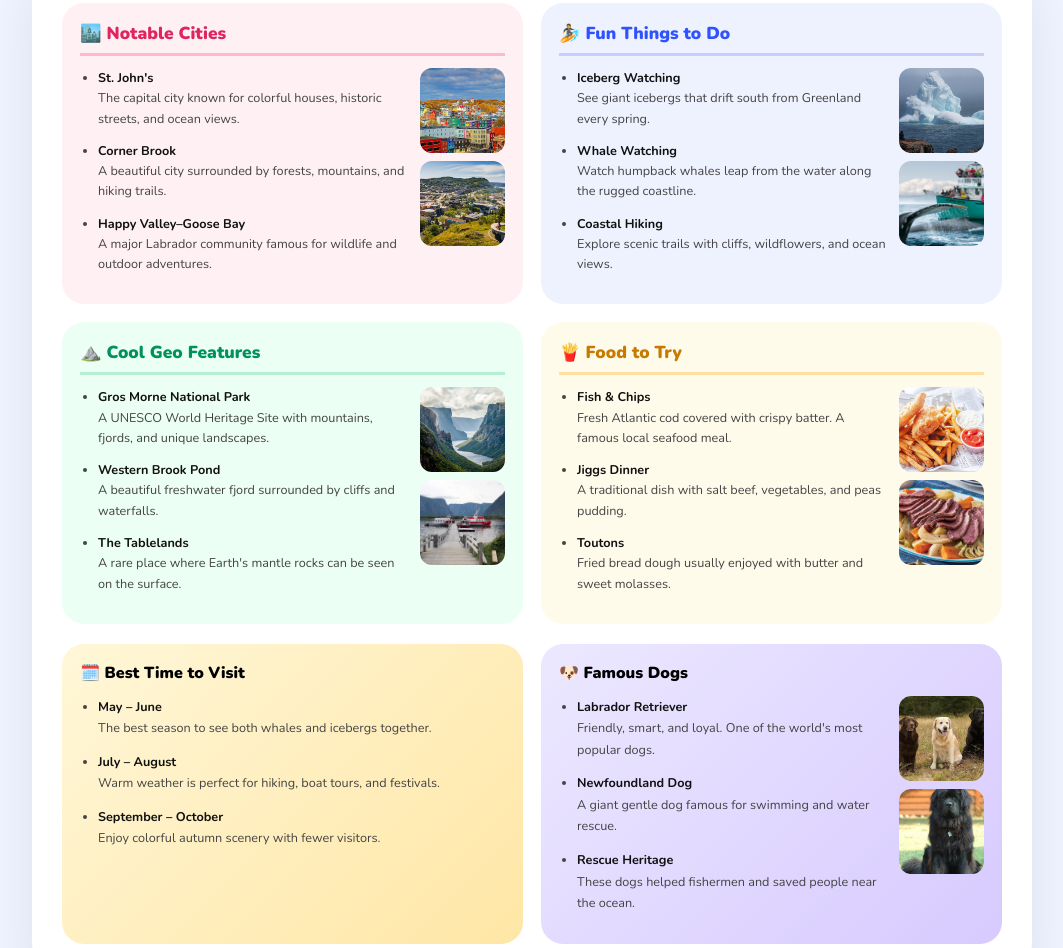
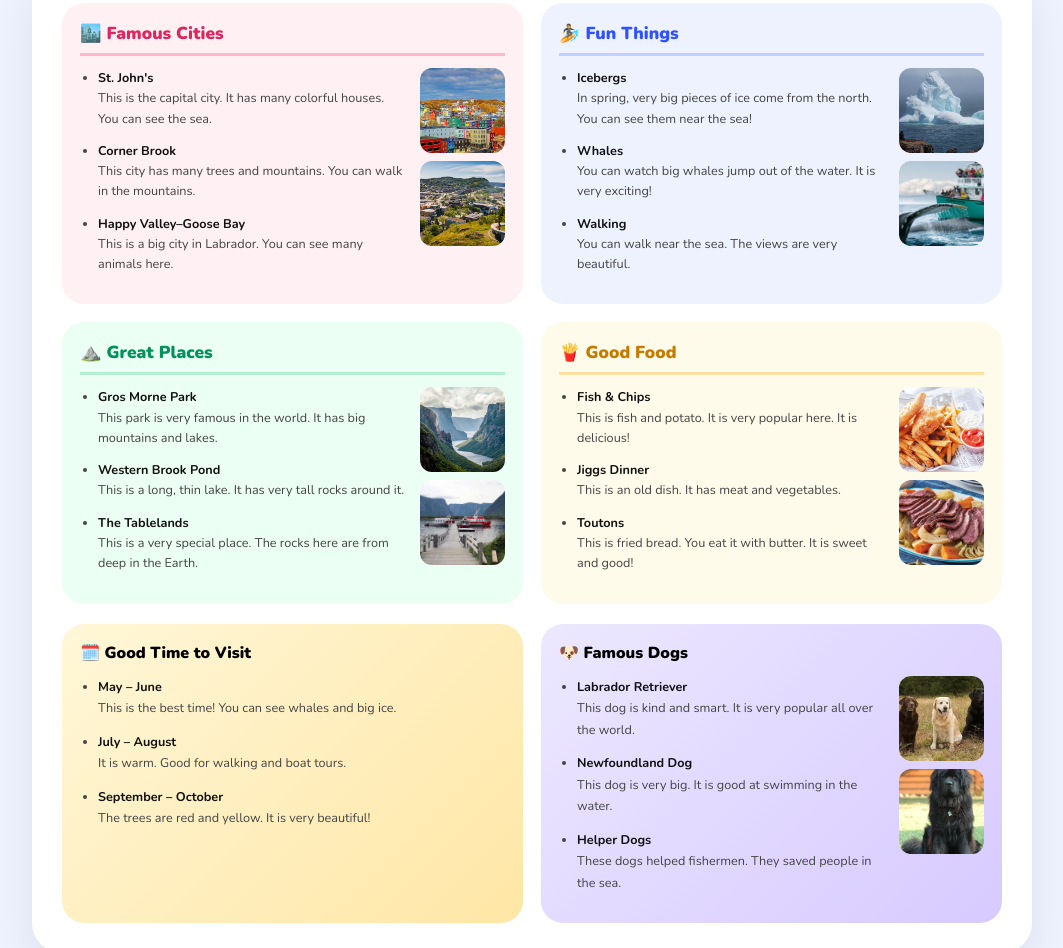
Before and after one commit to konnosora-web/-, a plain HTML site: page index.html in a window 1280 px wide. Shown: the part 313-1261 px from the top of the page, without its empty margins (108-1171 px from the left). Drawn offline with nearby package versions, Linux system fonts and the light colour scheme.

Commit message:
Update index.html

```diff
--- a/index.html
+++ b/index.html
@@ -79,21 +79,10 @@ body{
   padding:18px;
 }
 
-.cities{
-  background:#fff0f3;
-}
-
-.fun{
-  background:#eef2ff;
-}
-
-.geo{
-  background:#ecfff4;
-}
-
-.food{
-  background:#fffbea;
-}
+.cities{ background:#fff0f3; }
+.fun{    background:#eef2ff; }
+.geo{    background:#ecfff4; }
+.food{   background:#fffbea; }
 
 .card-title{
   font-size:13pt;
@@ -102,25 +91,10 @@ body{
   padding-bottom:8px;
 }
 
-.cities .card-title{
-  color:#df245f;
-  border-bottom:3px solid #ffb7cb;
-}
-
-.fun .card-title{
-  color:#2f52ff;
-  border-bottom:3px solid #c2cfff;
-}
-
-.geo .card-title{
-  color:#00915f;
-  border-bottom:3px solid #b4efd1;
-}
-
-.food .card-title{
-  color:#c67b00;
-  border-bottom:3px solid #ffe0a2;
-}
+.cities .card-title{ color:#df245f; border-bottom:3px solid #ffb7cb; }
+.fun    .card-title{ color:#2f52ff; border-bottom:3px solid #c2cfff; }
+.geo    .card-title{ color:#00915f; border-bottom:3px solid #b4efd1; }
+.food   .card-title{ color:#c67b00; border-bottom:3px solid #ffe0a2; }
 
 .card-body{
   display:flex;
@@ -135,17 +109,9 @@ body{
   line-height:1.6;
 }
 
-.card-text ul{
-  padding-left:18px;
-}
-
-.card-text li{
-  margin-bottom:12px;
-}
-
-.card-text strong{
-  color:#111;
-}
+.card-text ul{ padding-left:18px; }
+.card-text li{ margin-bottom:12px; }
+.card-text strong{ color:#111; }
 
 .photos{
   display:flex;
@@ -186,13 +152,8 @@ body{
   padding:18px;
 }
 
-.time{
-  background:linear-gradient(135deg,#fff7d8,#ffe6a5);
-}
-
-.dogs{
-  background:linear-gradient(135deg,#ece8ff,#d7caff);
-}
+.time{ background:linear-gradient(135deg,#fff7d8,#ffe6a5); }
+.dogs{ background:linear-gradient(135deg,#ece8ff,#d7caff); }
 
 .bottom-title{
   font-size:12pt;
@@ -206,29 +167,14 @@ body{
   color:#444;
 }
 
-.bottom-text ul{
-  padding-left:18px;
-}
-
-.bottom-text li{
-  margin-bottom:12px;
-}
-
-.bottom-text strong{
-  color:#111;
-}
+.bottom-text ul{ padding-left:18px; }
+.bottom-text li{ margin-bottom:12px; }
+.bottom-text strong{ color:#111; }
 
 @media(max-width:700px){
-  .grid{
-    grid-template-columns:1fr;
-  }
-  .bottom{
-    grid-template-columns:1fr;
-  }
-  .photo-upload{
-    width:70px;
-    height:70px;
-  }
+  .grid{    grid-template-columns:1fr; }
+  .bottom{  grid-template-columns:1fr; }
+  .photo-upload{ width:70px; height:70px; }
 }
 </style>
 </head>
@@ -252,13 +198,13 @@ body{
     <div class="grid">
 
       <div class="card cities">
-        <div class="card-title">🏙️ Notable Cities</div>
+        <div class="card-title">🏙️ Famous Cities</div>
         <div class="card-body">
           <div class="card-text">
             <ul>
-              <li><strong>St. John's</strong><br>The capital city known for colorful houses, historic streets, and ocean views.</li>
-              <li><strong>Corner Brook</strong><br>A beautiful city surrounded by forests, mountains, and hiking trails.</li>
-              <li><strong>Happy Valley–Goose Bay</strong><br>A major Labrador community famous for wildlife and outdoor adventures.</li>
+              <li><strong>St. John's</strong><br>This is the capital city. It has many colorful houses. You can see the sea.</li>
+              <li><strong>Corner Brook</strong><br>This city has many trees and mountains. You can walk in the mountains.</li>
+              <li><strong>Happy Valley–Goose Bay</strong><br>This is a big city in Labrador. You can see many animals here.</li>
             </ul>
           </div>
           <div class="photos">
@@ -273,39 +219,39 @@ body{
       </div>
 
       <div class="card fun">
-        <div class="card-title">🏄 Fun Things to Do</div>
+        <div class="card-title">🏄 Fun Things</div>
         <div class="card-body">
           <div class="card-text">
             <ul>
-              <li><strong>Iceberg Watching</strong><br>See giant icebergs that drift south from Greenland every spring.</li>
-              <li><strong>Whale Watching</strong><br>Watch humpback whales leap from the water along the rugged coastline.</li>
-              <li><strong>Coastal Hiking</strong><br>Explore scenic trails with cliffs, wildflowers, and ocean views.</li>
+              <li><strong>Icebergs</strong><br>In spring, very big pieces of ice come from the north. You can see them near the sea!</li>
+              <li><strong>Whales</strong><br>You can watch big whales jump out of the water. It is very exciting!</li>
+              <li><strong>Walking</strong><br>You can walk near the sea. The views are very beautiful.</li>
             </ul>
           </div>
           <div class="photos">
             <div class="photo-upload">
-              <img src="IMG_0085.jpeg" alt="Iceberg Watching">
+              <img src="IMG_0085.jpeg" alt="Icebergs">
             </div>
             <div class="photo-upload">
-              <img src="IMG_1615.jpeg" alt="Whale Watching">
+              <img src="IMG_1615.jpeg" alt="Whales">
             </div>
           </div>
         </div>
       </div>
 
       <div class="card geo">
-        <div class="card-title">⛰️ Cool Geo Features</div>
+        <div class="card-title">⛰️ Great Places</div>
         <div class="card-body">
           <div class="card-text">
             <ul>
-              <li><strong>Gros Morne National Park</strong><br>A UNESCO World Heritage Site with mountains, fjords, and unique landscapes.</li>
-              <li><strong>Western Brook Pond</strong><br>A beautiful freshwater fjord surrounded by cliffs and waterfalls.</li>
-              <li><strong>The Tablelands</strong><br>A rare place where Earth's mantle rocks can be seen on the surface.</li>
+              <li><strong>Gros Morne Park</strong><br>This park is very famous in the world. It has big mountains and lakes.</li>
+              <li><strong>Western Brook Pond</strong><br>This is a long, thin lake. It has very tall rocks around it.</li>
+              <li><strong>The Tablelands</strong><br>This is a very special place. The rocks here are from deep in the Earth.</li>
             </ul>
           </div>
           <div class="photos">
             <div class="photo-upload">
-              <img src="IMG_0084.jpeg" alt="Gros Morne National Park">
+              <img src="IMG_0084.jpeg" alt="Gros Morne Park">
             </div>
             <div class="photo-upload">
               <img src="IMG_1616.jpeg" alt="Western Brook Pond">
@@ -315,18 +261,18 @@ body{
       </div>
 
       <div class="card food">
-        <div class="card-title">🍟 Food to Try</div>
+        <div class="card-title">🍟 Good Food</div>
         <div class="card-body">
           <div class="card-text">
             <ul>
-              <li><strong>Fish & Chips</strong><br>Fresh Atlantic cod covered with crispy batter. A famous local seafood meal.</li>
-              <li><strong>Jiggs Dinner</strong><br>A traditional dish with salt beef, vegetables, and peas pudding.</li>
-              <li><strong>Toutons</strong><br>Fried bread dough usually enjoyed with butter and sweet molasses.</li>
+              <li><strong>Fish & Chips</strong><br>This is fish and potato. It is very popular here. It is delicious!</li>
+              <li><strong>Jiggs Dinner</strong><br>This is an old dish. It has meat and vegetables.</li>
+              <li><strong>Toutons</strong><br>This is fried bread. You eat it with butter. It is sweet and good!</li>
             </ul>
           </div>
           <div class="photos">
             <div class="photo-upload">
-              <img src="IMG_0083.jpeg" alt="Fish & Chips">
+              <img src="IMG_0083.jpeg" alt="Fish and Chips">
             </div>
             <div class="photo-upload">
               <img src="IMG_1617.webp" alt="Jiggs Dinner">
@@ -340,12 +286,12 @@ body{
     <div class="bottom">
 
       <div class="bottom-card time">
-        <div class="bottom-title">🗓️ Best Time to Visit</div>
+        <div class="bottom-title">🗓️ Good Time to Visit</div>
         <div class="bottom-text">
           <ul>
-            <li><strong>May – June</strong><br>The best season to see both whales and icebergs together.</li>
-            <li><strong>July – August</strong><br>Warm weather is perfect for hiking, boat tours, and festivals.</li>
-            <li><strong>September – October</strong><br>Enjoy colorful autumn scenery with fewer visitors.</li>
+            <li><strong>May – June</strong><br>This is the best time! You can see whales and big ice.</li>
+            <li><strong>July – August</strong><br>It is warm. Good for walking and boat tours.</li>
+            <li><strong>September – October</strong><br>The trees are red and yellow. It is very beautiful!</li>
           </ul>
         </div>
       </div>
@@ -355,9 +301,9 @@ body{
         <div class="card-body">
           <div class="bottom-text">
             <ul>
-              <li><strong>Labrador Retriever</strong><br>Friendly, smart, and loyal. One of the world's most popular dogs.</li>
-              <li><strong>Newfoundland Dog</strong><br>A giant gentle dog famous for swimming and water rescue.</li>
-              <li><strong>Rescue Heritage</strong><br>These dogs helped fishermen and saved people near the ocean.</li>
+              <li><strong>Labrador Retriever</strong><br>This dog is kind and smart. It is very popular all over the world.</li>
+              <li><strong>Newfoundland Dog</strong><br>This dog is very big. It is good at swimming in the water.</li>
+              <li><strong>Helper Dogs</strong><br>These dogs helped fishermen. They saved people in the sea.</li>
             </ul>
           </div>
           <div class="photos">
```
